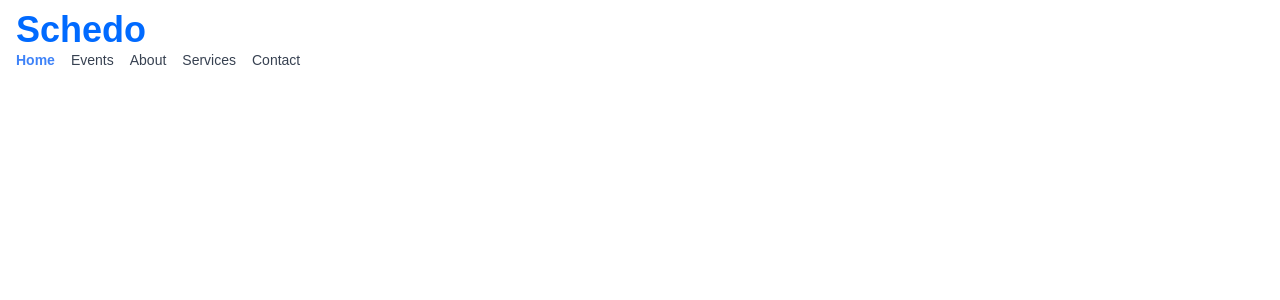
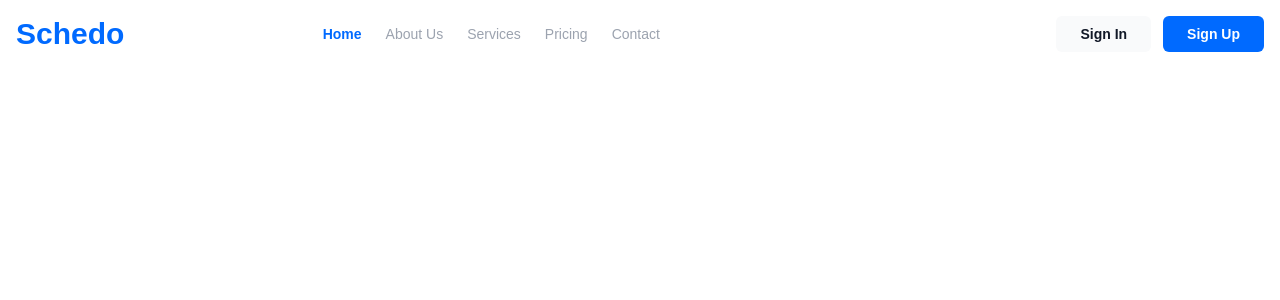
Before and after one commit to Law-son/schedo-frontend, a React (Vite) app in the folder schedo-frontend/: page / in a window 1280 px wide. Shown: the top 300 px of the page. Built offline with nearby package versions, Linux system fonts and the light colour scheme.

Commit message:
fix(ui): make navigation bar responsive

```diff
--- a/schedo-frontend/src/components/navbar/NavBar.jsx
+++ b/schedo-frontend/src/components/navbar/NavBar.jsx
@@ -1,72 +1,196 @@
-import React, { useState } from 'react';
-import { Navbar, NavbarBrand, NavbarToggle, NavbarCollapse, NavbarLink } from 'flowbite-react';
+import React, { useState } from "react";
 
 const NavBar = () => {
-  const [activeLink, setActiveLink] = useState("Home");
-  const [isOpen, setIsOpen] = useState(false);
+  const [isMenuOpen, setIsMenuOpen] = useState(false);
+  const [activeItem, setActiveItem] = useState("Home"); // Track active item
 
-  const handleLinkClick = (link) => {
-    setActiveLink(link);
-    setIsOpen(false);
+  const handleItemClick = (item) => {
+    setActiveItem(item); // Update the active item
   };
 
-  const handleToggleClick = () => {
-    setIsOpen(!isOpen);
+  const getNavItemClass = (item) => {
+    return activeItem === item
+      ? "text-sm text-primary-blue font-bold" // Active item
+      : "text-sm text-gray-400 hover:text-gray-500"; // Inactive item
   };
 
   return (
-    <Navbar fluid={true} rounded={false} className="bg-white px-4">
-      <NavbarBrand href="#">
-        <span className="self-center whitespace-nowrap text-2xl font-semibold text-primary-blue md:text-4xl">
+    <div className="bg-primary-blue">
+      <nav className="relative px-4 py-4 flex justify-between items-center bg-white">
+        <a className="text-3xl font-bold leading-none" href="#">
+          <span className="self-center whitespace-nowrap text-2xl font-semibold text-primary-blue md:text-4xl lg:text-3xl">
             Schedo
           </span>
-      </NavbarBrand>
-      <NavbarToggle onClick={handleToggleClick} />
-      <NavbarCollapse className={`md:flex md:items-center ${isOpen ? "block" : "hidden"}`}>
-        <div className="flex flex-col md:flex-row md:space-x-4 md:items-center">
-          <NavbarLink
+        </a>
+        <div className="lg:hidden">
+          <button
+            className="navbar-burger flex items-center text-primary-blue p-3"
+            onClick={() => setIsMenuOpen(!isMenuOpen)}
+          >
+            <svg
+              className="block h-4 w-4 fill-current"
+              viewBox="0 0 20 20"
+              xmlns="http://www.w3.org/2000/svg"
+            >
+              <title>Mobile menu</title>
+              <path d="M0 3h20v2H0V3zm0 6h20v2H0V9zm0 6h20v2H0v-2z"></path>
+            </svg>
+          </button>
+        </div>
+        <ul className="hidden lg:mx-auto lg:flex lg:items-center lg:w-auto lg:space-x-6">
+          <li>
+            <a
+              className={getNavItemClass("Home")}
               href="#"
-            active={activeLink === "Home"}
-            className={`${activeLink === "Home" ? "text-blue-500 font-bold" : "text-gray-700"}`}
-            onClick={() => handleLinkClick("Home")}
+              onClick={() => handleItemClick("Home")}
             >
               Home
-          </NavbarLink>
-          <NavbarLink
+            </a>
+          </li>
+          <li>
+            <a
+              className={getNavItemClass("About Us")}
               href="#"
-            active={activeLink === "Events"}
-            className={`${activeLink === "Events" ? "text-blue-500 font-bold" : "text-gray-700"}`}
-            onClick={() => handleLinkClick("Events")}
+              onClick={() => handleItemClick("About Us")}
             >
-            Events
-          </NavbarLink>
-          <NavbarLink
+              About Us
+            </a>
+          </li>
+          <li>
+            <a
+              className={getNavItemClass("Services")}
               href="#"
-            active={activeLink === "About"}
-            className={`${activeLink === "About" ? "text-blue-500 font-bold" : "text-gray-700"}`}
-            onClick={() => handleLinkClick("About")}
-          >
-            About
-          </NavbarLink>
-          <NavbarLink
-            href="#"
-            active={activeLink === "Services"}
-            className={`${activeLink === "Services" ? "text-blue-500 font-bold" : "text-gray-700"}`}
-            onClick={() => handleLinkClick("Services")}
+              onClick={() => handleItemClick("Services")}
             >
               Services
-          </NavbarLink>
-          <NavbarLink
+            </a>
+          </li>
+          <li>
+            <a
+              className={getNavItemClass("Pricing")}
               href="#"
-            active={activeLink === "Contact"}
-            className={`${activeLink === "Contact" ? "text-blue-500 font-bold" : "text-gray-700"}`}
-            onClick={() => handleLinkClick("Contact")}
+              onClick={() => handleItemClick("Pricing")}
+            >
+              Pricing
+            </a>
+          </li>
+          <li>
+            <a
+              className={getNavItemClass("Contact")}
+              href="#"
+              onClick={() => handleItemClick("Contact")}
             >
               Contact
-          </NavbarLink>
+            </a>
+          </li>
+        </ul>
+        <a
+          className="hidden lg:inline-block lg:ml-auto lg:mr-3 py-2 px-6 bg-gray-50 hover:bg-gray-100 text-sm text-gray-900 font-bold rounded-md transition duration-200"
+          href="#"
+        >
+          Sign In
+        </a>
+        <a
+          className="hidden lg:inline-block py-2 px-6 bg-primary-blue hover:bg-blue-600 text-sm text-white font-bold rounded-md transition duration-200"
+          href="#"
+        >
+          Sign Up
+        </a>
+      </nav>
+
+      {/* Mobile Menu */}
+      {isMenuOpen && (
+        <div className="navbar-menu relative z-50">
+          <div className="navbar-backdrop fixed inset-0 bg-gray-800 opacity-25"></div>
+          <nav className="fixed top-0 left-0 bottom-0 flex flex-col w-5/6 max-w-sm py-6 px-6 bg-white border-r overflow-y-auto">
+            <div className="flex items-center mb-8">
+              <a className="mr-auto text-3xl font-bold leading-none" href="#">
+                Schedo
+              </a>
+              <button className="navbar-close" onClick={() => setIsMenuOpen(false)}>
+                <svg
+                  className="h-6 w-6 text-gray-400 cursor-pointer hover:text-gray-500"
+                  xmlns="http://www.w3.org/2000/svg"
+                  fill="none"
+                  viewBox="0 0 24 24"
+                  stroke="currentColor"
+                >
+                  <path
+                    strokeLinecap="round"
+                    strokeLinejoin="round"
+                    strokeWidth="2"
+                    d="M6 18L18 6M6 6l12 12"
+                  />
+                </svg>
+              </button>
             </div>
-      </NavbarCollapse>
-    </Navbar>
+            <div>
+              <ul>
+                <li>
+                  <a
+                    className={getNavItemClass("Home")}
+                    href="#"
+                    onClick={() => handleItemClick("Home")}
+                  >
+                    Home
+                  </a>
+                </li>
+                <li>
+                  <a
+                    className={getNavItemClass("About Us")}
+                    href="#"
+                    onClick={() => handleItemClick("About Us")}
+                  >
+                    About Us
+                  </a>
+                </li>
+                <li>
+                  <a
+                    className={getNavItemClass("Services")}
+                    href="#"
+                    onClick={() => handleItemClick("Services")}
+                  >
+                    Services
+                  </a>
+                </li>
+                <li>
+                  <a
+                    className={getNavItemClass("Pricing")}
+                    href="#"
+                    onClick={() => handleItemClick("Pricing")}
+                  >
+                    Pricing
+                  </a>
+                </li>
+                <li>
+                  <a
+                    className={getNavItemClass("Contact")}
+                    href="#"
+                    onClick={() => handleItemClick("Contact")}
+                  >
+                    Contact
+                  </a>
+                </li>
+              </ul>
+            </div>
+            <div className="mt-auto">
+              <a
+                className="block py-2 px-6 bg-gray-50 hover:bg-gray-100 text-sm text-gray-900 font-bold rounded-xl transition duration-200"
+                href="#"
+              >
+                Sign In
+              </a>
+              <a
+                className="block py-2 px-6 bg-primary-blue hover:bg-blue-600 text-sm text-white font-bold rounded-xl transition duration-200"
+                href="#"
+              >
+                Sign Up
+              </a>
+            </div>
+          </nav>
+        </div>
+      )}
+    </div>
   );
 };
 
```
Lines whose indentation alone changed are shown as unchanged.
